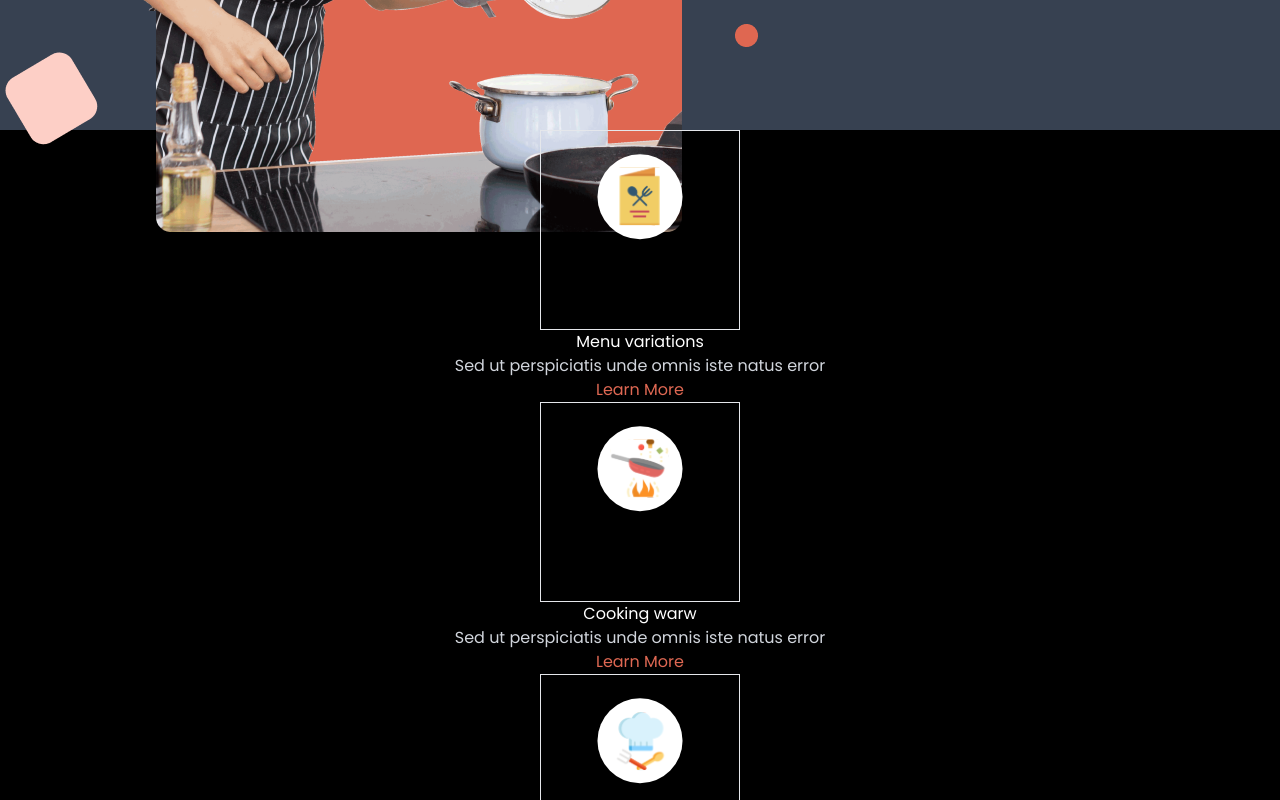
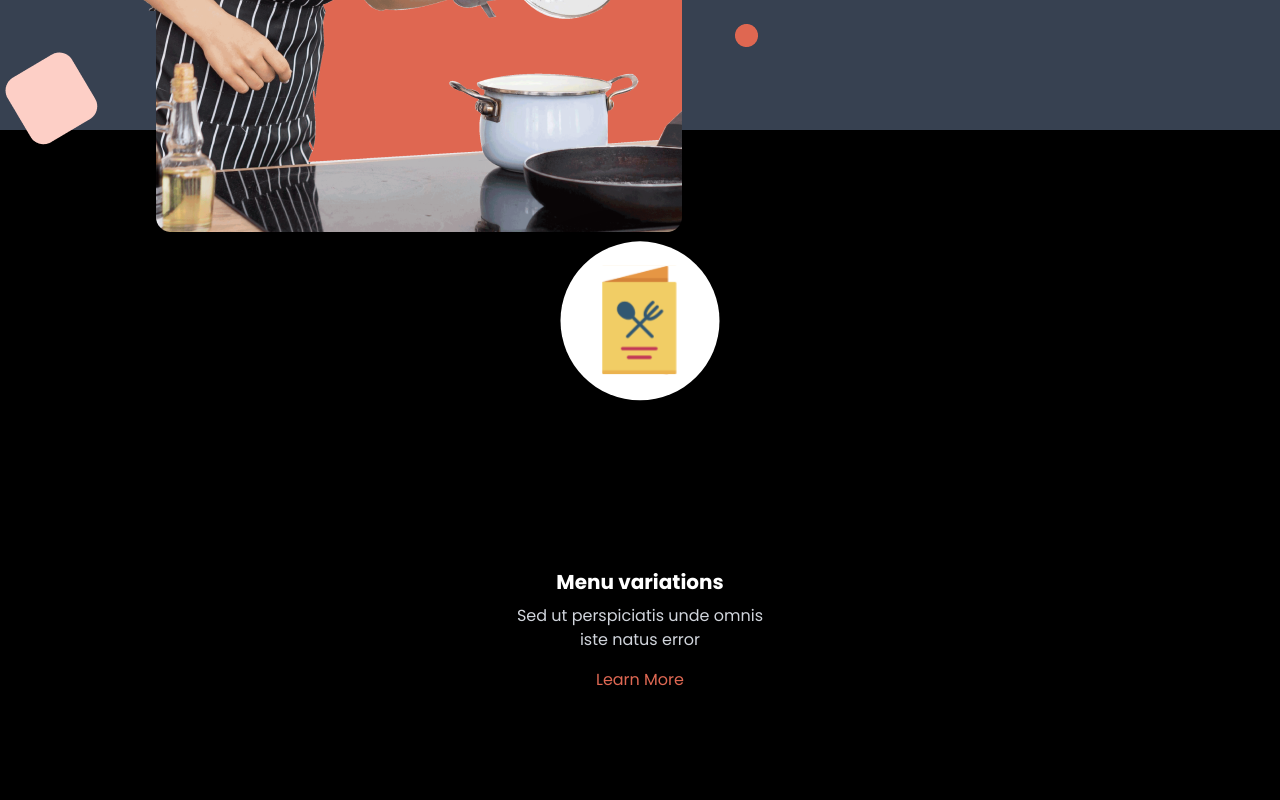
Before and after one commit to SourenaArabYazdi/chef-website, a Next.js app: page /Website/Body in a window 1280 px wide. Shown: the part 860-1660 px from the top of the page. Built offline with nearby package versions, Linux system fonts and the light colour scheme.

Commit message:
finish components1

```diff
--- a/src/app/Website/Body/components/miditems.tsx
+++ b/src/app/Website/Body/components/miditems.tsx
@@ -1,14 +1,7 @@
 import Image from "next/image"
 import Link from "next/link"
 
-
-type ItemsProps = {
-    id : number
-    title : string ,
-    desc : string ,
-    image : string
-}
-
+// ... Items array is the same ...
 export const Items  : ItemsProps[]= [
      {
         id : 1 ,
@@ -46,21 +39,34 @@ export const Items  : ItemsProps[]= [
 ]
 
 
-export const ItemComponent = () =>{
+export const ItemComponent = () => {
+    return (
+        <div className="min-h-[485px] bg-[#000000]  flex flex-col justify-center items-center gap-12 p-2 ">
+            {Items.map((item) => (
+                <div key={item.id} className="flex flex-col  items-center text-center p-15">
 
 
-     return(
-        <div className="min-h-[485px] bg-[#000000] flex flex-col justify-center items-center">
-            {Items.map((item ) => (
-                <div key={item.id} className="flex items-center justify-center flex-col">
-                        <Image src = {item.image} width={75} height={35} className="border w-[200px] inline-block" alt="IMAGE"/>
-                        <h1>{item.title}</h1>
-                        <p className="text-gray-300"> {item.desc}</p>
-                        <h2 className="text-[#DF6853]"><Link href={'#'}>Learn More</Link></h2>
+
+                        <Image
+                            src={item.image}
+                            width={260}
+                            height={260}
+
+                            className="w-full h-full   object-cover "
+                            alt={item.title}
+                        />
+
+
+                    {/* Text Content */}
+                    <div className="flex items-center justify-center flex-col">
+                      <h1 className="text-white text-xl font-bold mb-2">{item.title}</h1>
+                      <p className="text-gray-300 w-3/4 mb-4">{item.desc}</p>
+                      <h2 className="text-[#DF6853] hover:underline">
+                          <Link href={'#'}>Learn More</Link>
+                      </h2>
+                    </div>
                 </div>
             ))}
-
         </div>
-
-     )
+    )
 }
```
